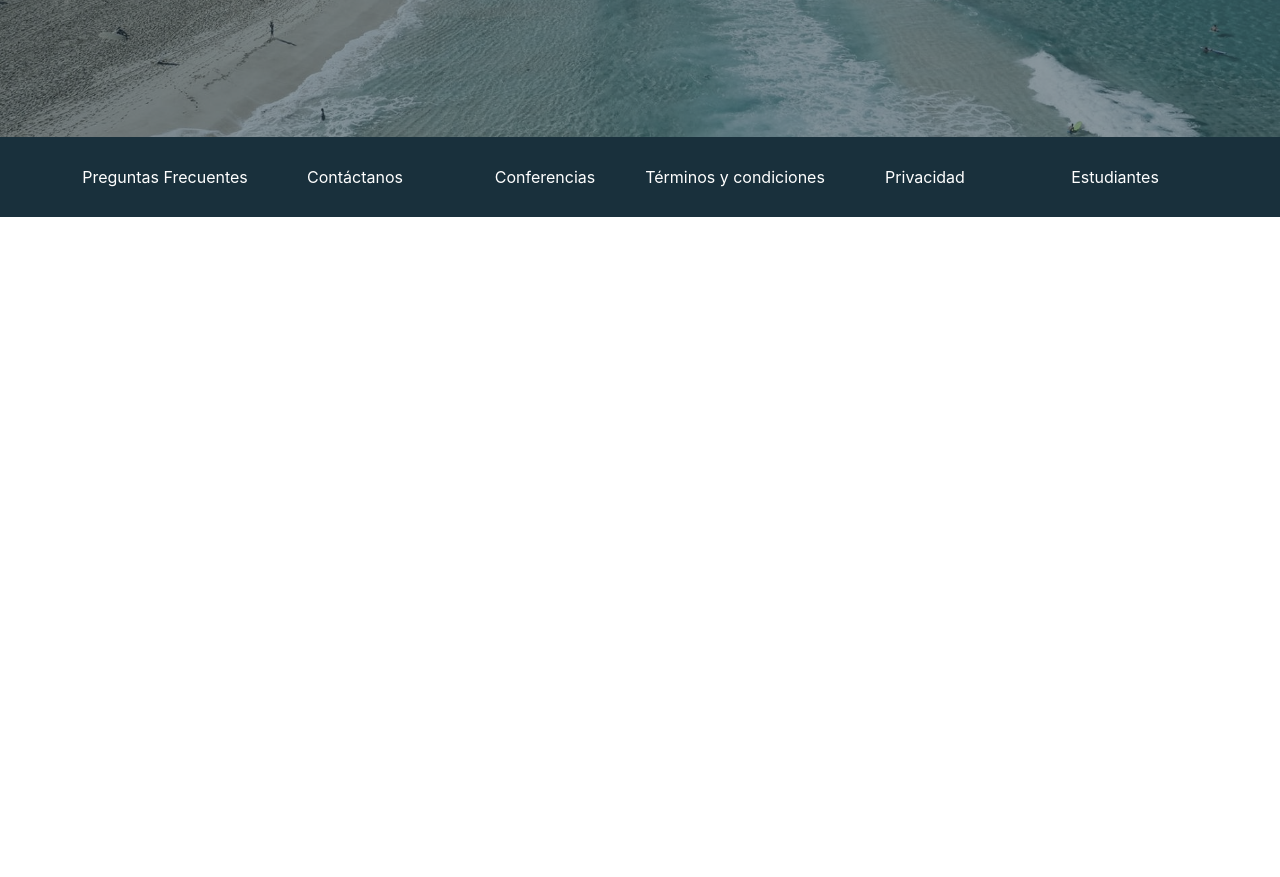
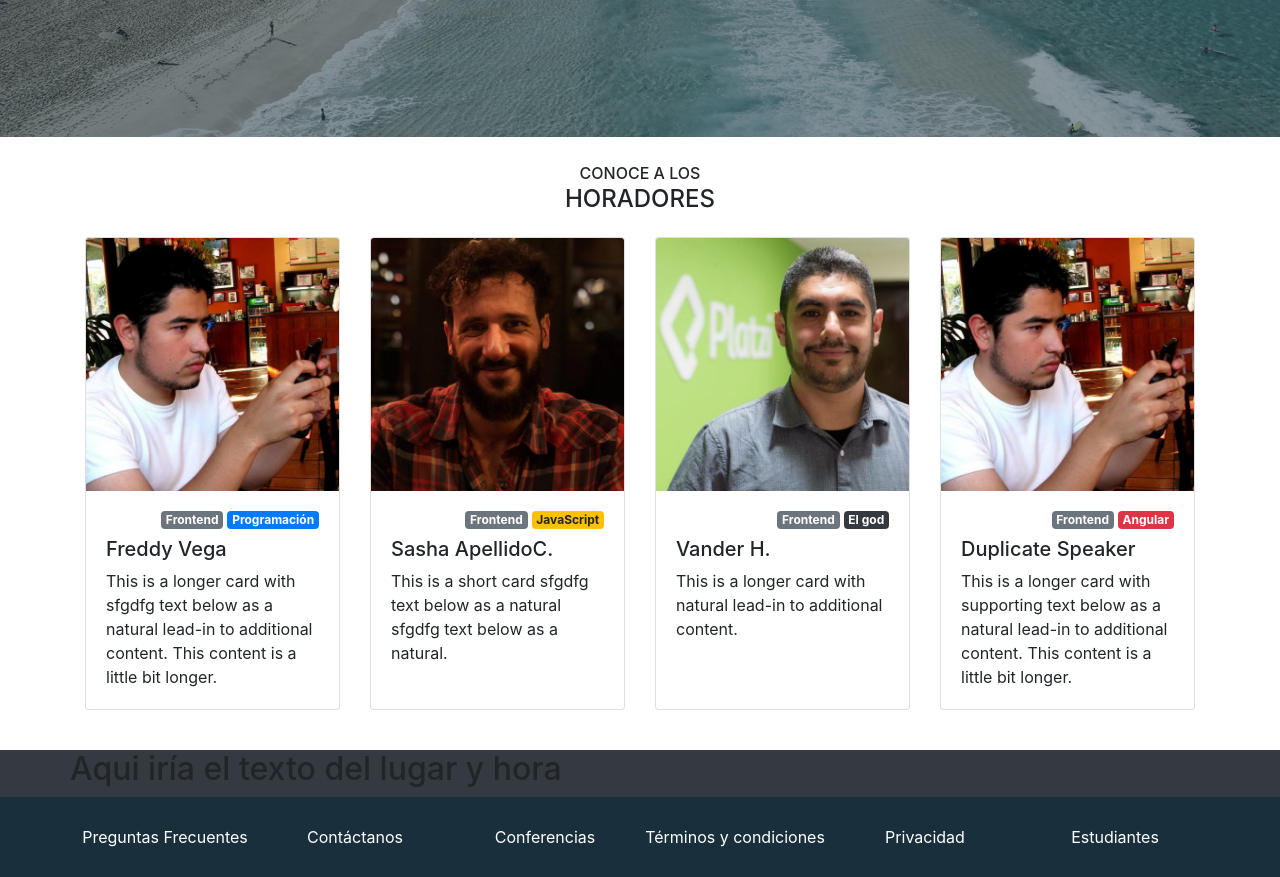
Before and after one commit to SDanielBS/platziConf, a website: page index.html in a window 1280 px wide. Shown: the part 480-1357 px from the top of the page. Before the commit the page ends 800 px from the top, so only its background shows below. Drawn offline with nearby package versions, Linux system fonts and the light colour scheme.

Commit message:
segundo commit en el curso de Bootstrap, agregamos carts y aprendimos de row y row-cols-n

```diff
--- a/index.html
+++ b/index.html
@@ -25,9 +25,6 @@
           </button>
           <div class="collapse navbar-collapse" id="navbarSupportedContent">
             <ul class="navbar-nav ml-auto">
-              <li class="nav-item active">
-                <a class="nav-link" href="#">Home <span class="sr-only">(current)</span></a>
-              </li>
               <li class="nav-item">
                 <a class="nav-link" href="#">La conferencia</a>
               </li>
@@ -69,7 +66,7 @@
         <div class="overlay">
           <div class="container">
             <div class="row align-items-center">
-              <div class="col-md-6 offset-md-6 text-md-right text-center">
+              <div class="col-md-6 offset-md-6 text-md-right text-center my-4">
                 <h1>Platzi Conf 2018</h1>
                 <p class="d-none d-md-block">
                   Lorem ipsum dolor sit amet consectetur adipisicing elit. A, id architecto. Possimus voluptatum odio, modi numquam, nulla porro eligendi reprehenderit molestiae voluptatem nemo ducimus exercitationem atque animi, maxime labore veniam quaerat distinctio voluptate sed. Nesciunt, minus. Repellat fuga quam adipisci, ut non obcaecati similique velit et rem corporis quod doloribus!
@@ -82,6 +79,85 @@
         </div>
       </section>
       <!-- / BANNER -->
+
+      <!-- SPEAKERS -->
+      <section class="#speakers">
+        <div class="container py-4">
+          <div class="row">
+            <div class="col text-uppercase text-center">
+              <span class="h6">
+                Conoce a los
+              </span>
+              <h2 class="h4">Horadores</h2>
+            </div>
+          </div>
+          <div class="row">
+            <div class="col-12 col-md-6 col-lg-4 col-xl-3 my-3">
+              <div class="card h-100">
+                <img src="./src/image/speakers/freddy.jpeg" class="card-img-top" alt="Tio Fredd">
+                <div class="card-body">
+                  <div class="d-flex justify-content-end">
+                    <span class="ml-1 badge badge-secondary">Frontend</span>
+                    <span class="ml-1 badge badge-primary">Programación</span>
+                  </div>
+                  <h5 class="card-title my-2">Freddy Vega</h5>
+                  <p class="card-text">This is a longer card with sfgdfg text below as a natural lead-in to additional content. This content is a little bit longer.</p>
+                </div>
+              </div>
+            </div>
+            <div class="col-12 col-md-6 col-lg-4 col-xl-3 my-3">
+              <div class="card h-100">
+                <img src="./src/image/speakers/sacha.jpg" class="card-img-top" alt="El tío Sasha">
+                <div class="card-body">
+                  <div class="d-flex justify-content-end">
+                    <span class="ml-1 badge badge-secondary">Frontend</span>
+                    <span class="ml-1 badge badge-warning">JavaScript</span>
+                  </div>
+                  <h5 class="card-title my-2">Sasha ApellidoC.</h5>
+                  <p class="card-text">This is a short card sfgdfg text below as a natural sfgdfg text below as a natural.</p>
+                </div>
+              </div>
+            </div>
+            <div class="col-12 col-md-6 col-lg-4 col-xl-3 my-3">
+              <div class="card h-100">
+                <img src="./src/image/speakers/cvander.jpeg" class="card-img-top" alt="El honorable Sr.VanderH.">
+                <div class="card-body">
+                  <div class="d-flex justify-content-end">
+                    <span class="ml-1 badge badge-secondary">Frontend</span>
+                    <span class="ml-1 badge badge-dark">El god</span>
+                  </div>
+                  <h5 class="card-title my-2">Vander H.</h5>
+                  <p class="card-text">This is a longer card with natural lead-in to additional content.</p>
+                </div>
+              </div>
+            </div>
+            <div class="col-12 col-md-6 col-lg-4 col-xl-3 my-3">
+              <div class="card h-100">
+                <img src="./src/image/speakers/freddy.jpeg" class="card-img-top" alt="no tengo más imagenes :'v'">
+                <div class="card-body">
+                  <div class="d-flex justify-content-end">
+                    <span class="ml-1 badge badge-secondary">Frontend</span>
+                    <span class="ml-1 badge badge-danger">Angular</span>
+                  </div>
+                  <h5 class="card-title my-2">Duplicate Speaker</h5>
+                  <p class="card-text">This is a longer card with supporting text below as a natural lead-in to additional content. This content is a little bit longer.</p>
+                </div>
+              </div>
+            </div>
+          </div>
+        </div>
+      </section>
+      <!-- /  SPEAKERS -->
+
+      <!-- TIME PLACE -->
+      <section id="time-place" class="bg-dark">
+        <div class="container">
+          <div class="row">
+            <h2>Aqui iría el texto del lugar y hora</h2>
+          </div>
+        </div>
+      </section>
+      <!-- /  TIME PLACE -->
     </main>
 
     <!-- FOOTER -->
```
